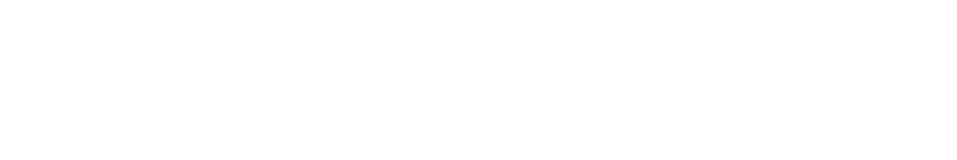
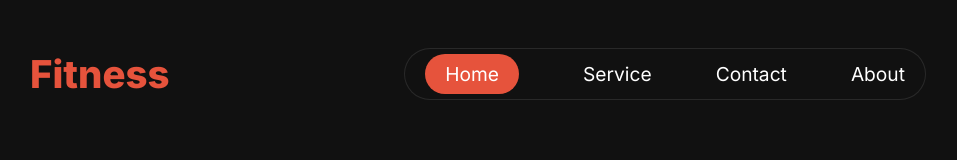
Before and after one commit to Sheikh-Farid77/assignment-02, a plain HTML site: page index.html in a window 1280 px wide. Shown: the whole page, without its empty margins (162-1119 px from the left). Drawn offline with Linux system fonts and the light colour scheme.

Commit message:
added nav-bar section

```diff
--- a/index.html
+++ b/index.html
@@ -8,8 +8,36 @@
      <link rel="stylesheet" href="style.css">
      <!-- responsive css file link -->
       <link rel="stylesheet" href="responsive.css">
+      <!-- font awesome cdn link -->
+       <link rel="stylesheet" href="https://cdnjs.cloudflare.com/ajax/libs/font-awesome/6.6.0/css/all.min.css">
 </head>
 <body>
+    <header>
+    <!-- nav bar start -->
+
+<nav class="nav-bar">
+    <div class="nav-title">
+        <h1>Fitness</h1>
+    </div>
+    <ul>
+        <li class="home">Home</li>
+        <li>Service</li>
+        <li>Contact</li>
+        <li>About</li>
+    </ul>
+    <div class="menu-icon">
+        <i class="fa-solid fa-bars"></i>
+    </div>
+</nav>
+<!-- nav bar end -->
+
+    </header>
+    <main>
+
+    </main>
+    <footer>
+
+    </footer>
 
 </body>
 </html>
--- a/responsive.css
+++ b/responsive.css
@@ -0,0 +1,9 @@
+@media only screen and (max-width: 576px) {
+    .nav-bar ul{
+        display: none;
+    }
+    .menu-icon{
+        display: block;
+        color: #fff;
+    }
+}
--- a/style.css
+++ b/style.css
@@ -1,7 +1,55 @@
+/* google font */
+@import url('https://fonts.googleapis.com/css2?family=Inter:wght@100..900&display=swap');
 
 
 *{
     margin: 0;
     padding: 0;
     box-sizing: border-box;
+    font-family: "Inter", sans-serif;
+    background-color: #111;
+
 }
+
+
+/* navigation bar start */
+.nav-bar{
+    width: 70vw;
+    margin: 0 auto;
+    display: flex;
+    justify-content: space-between;
+    align-items: center;
+    margin-top: 3rem;
+}
+.nav-bar ul{
+    display: flex;
+    justify-content: center;
+    align-items: center;
+    gap: 4rem;
+    border: 1px solid rgba(255, 255, 255, 0.1);
+    border-radius: 39px;
+    padding: 5px 20px;
+
+}
+.nav-title > h1{
+    color: rgb(230, 83, 60);
+    font-size: 2.4rem;
+    font-weight: 800;
+}
+.nav-bar ul li{
+    list-style: none;
+    color: rgb(255, 255, 255);
+    font-size: 1.2rem;
+    font-weight: 400;
+}
+.home{
+    padding: 8px 20px 8px 20px;
+    border-radius: 46px;
+    background: rgb(230, 83, 60);
+}
+.menu-icon{
+    display: none;
+}
+
+
+/* navigation bar end */
```
